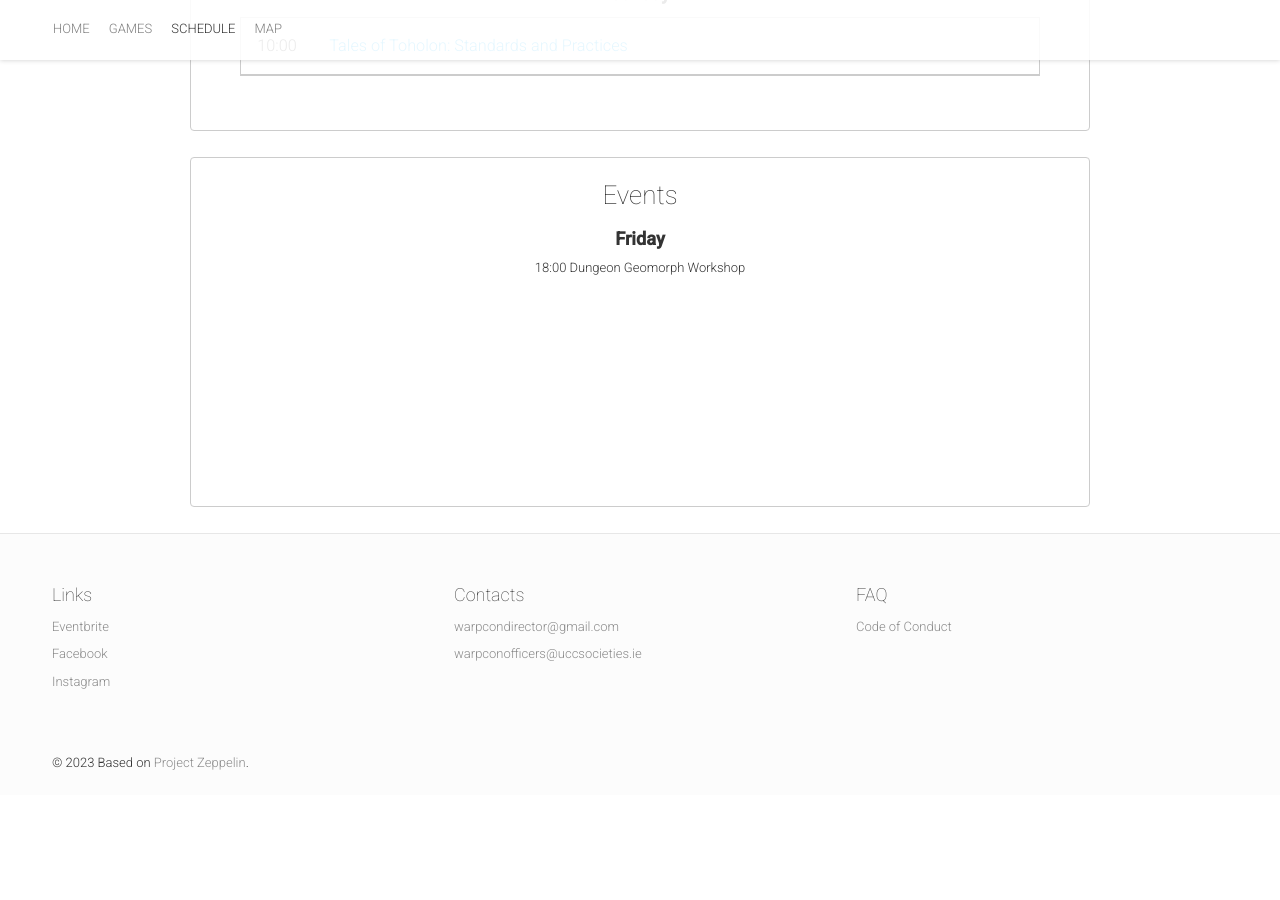
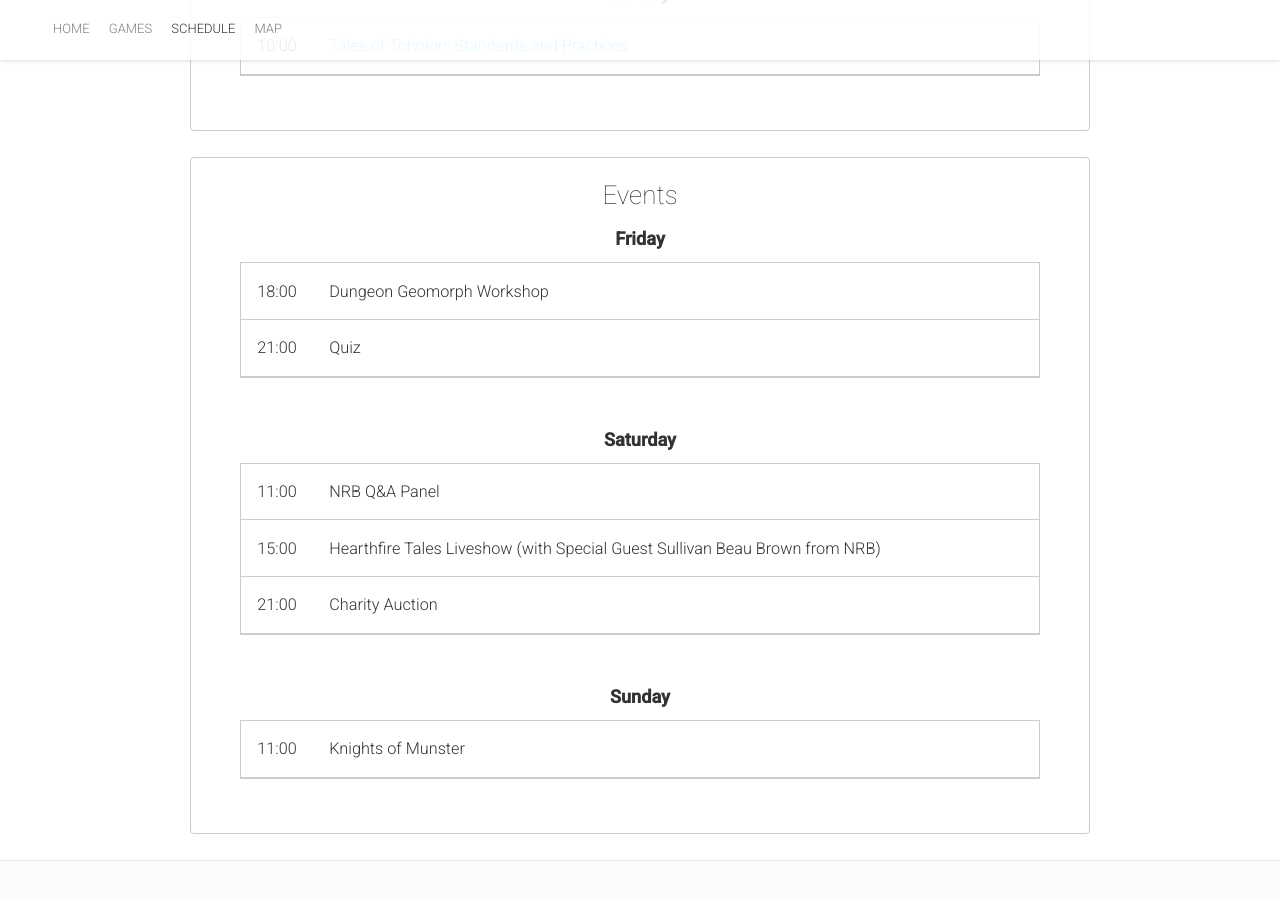
Before and after one commit to gregoriousTechorious/warpcon.ie, a Jekyll site: the page built from schedule.html, in a window 1280 px wide and 900 px high, scrolled down 3661 px. Built offline with Jekyll 4.4.1, drawn with Linux system fonts in a browser that asks for light colours; nearby versions of some CDN libraries; before the commit the page ends 4456 px from its top, so only the background shows below that.

Commit message:
testing shed

```diff
--- a/schedule.html
+++ b/schedule.html
@@ -492,6 +492,7 @@ image: hero.jpg
         <h1>Events</h1>
 
         <h2>Friday</h2>
+        <table>
             <tbody>
                 <tr>
                     <td>
@@ -501,6 +502,57 @@ image: hero.jpg
                         Dungeon Geomorph Workshop
                     </td>
                 </tr>
+                <tr>
+                    <td>
+                        21:00
+                    </td>
+                    <td>
+                        Quiz
+                    </td>
+                </tr>
             </tbody>
+        </table>
+
+        <h2>Saturday</h2>
+        <table>
+            <tbody>
+                <tr>
+                    <td>
+                        11:00
+                    </td>
+                    <td>
+                        NRB Q&A Panel
+                    </td>
+                </tr>
+                <tr>
+                    <td>
+                        15:00
+                    </td>
+                    <td>
+                        Hearthfire Tales Liveshow (with Special Guest Sullivan Beau Brown from NRB)
+                    </td>
+                </tr>
+                <tr>
+                    <td>
+                        21:00
+                    </td>
+                    <td>
+                        Charity Auction
+                    </td>
+                </tr>
+            </tbody>
+        </table>
+
+        <h2>Sunday</h2>
+        <table>
+            <tbody>
+                <tr>
+                    <td>
+                        11:00
+                    </td>
+                    <td>Knights of Munster</td>
+                </tr>
+            </tbody>
+        </table>
     </section>
 </div>
```
Lines whose indentation alone changed are shown as unchanged.
